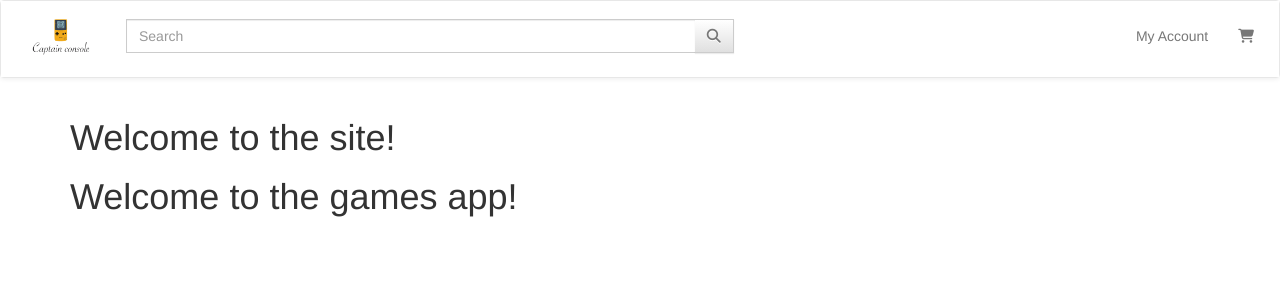
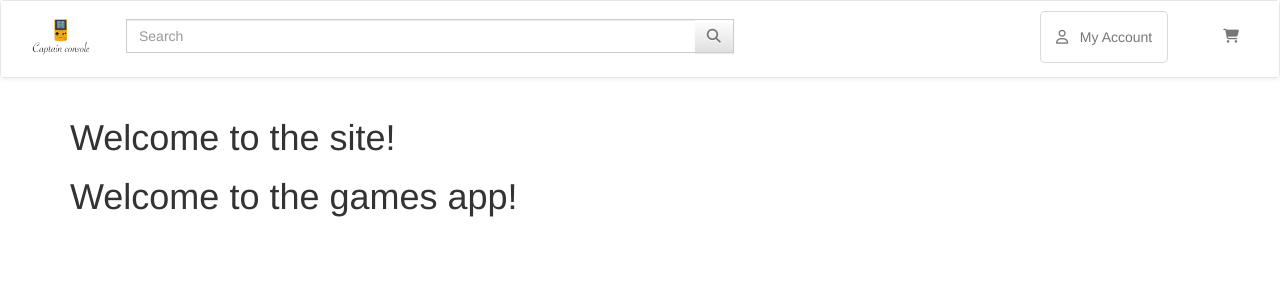
Before and after one commit to KumasiHodgeCarr/CaptainConsole, a Django app: page /games/ in a window 1280 px wide. Shown: the top 300 px of the page. Run offline with Django 3.2, Linux system fonts and the light colour scheme; some libraries are stand-ins or nearby versions.

Commit message:
finally, navbar

```diff
--- a/captain_console/static/css/main.css
+++ b/captain_console/static/css/main.css
@@ -9,6 +9,7 @@
     margin-right: auto;
     margin-left: auto;
     padding: 1rem;
+    justify-content: space-between;
 }
 
 .logo_img {
@@ -39,3 +40,14 @@
     color: black;
 
 }
+
+.myAccount {
+    border: 1px solid rgba(0,0,0,.15);
+    border-radius: 5px;
+    margin-right: 5vh;;
+}
+
+.navbar-collapse {
+    padding-right: 3rem;
+    padding-left: 10rem;
+}
--- a/captain_console/templates/base.html
+++ b/captain_console/templates/base.html
@@ -16,6 +16,7 @@
 </head>
 <body>
     {% include 'navigation.html' %}
+    {% include 'picture.html' %}
     <div class="container">
         <h1> Welcome to the site!</h1>
         {% block content %}
--- a/captain_console/templates/navigation.html
+++ b/captain_console/templates/navigation.html
@@ -24,9 +24,10 @@
       </form>
 
 
-      <ul class="nav navbar-nav navbar-right">
-        <li><a href="#">My Account</a> </li>
-          <li class="bag"><a href="#"> <i class="fas fa-shopping-cart"> </i> </a> </li>
+        <ul class="nav navbar-nav navbar-right">
+            <li class="myAccount"><a href="#"> <i class="far fa-user"></i> &nbsp;&nbsp;My Account</a> </li>
+
+          <li class="bag"><a href="#"> <i class="fas fa-shopping-cart" > </i> </a> </li>
       </ul>
     </div><!-- /.navbar-collapse -->
   </div><!-- /.container-fluid -->
```
Also changed, not shown: captain_console/templates/picture.html (added).
